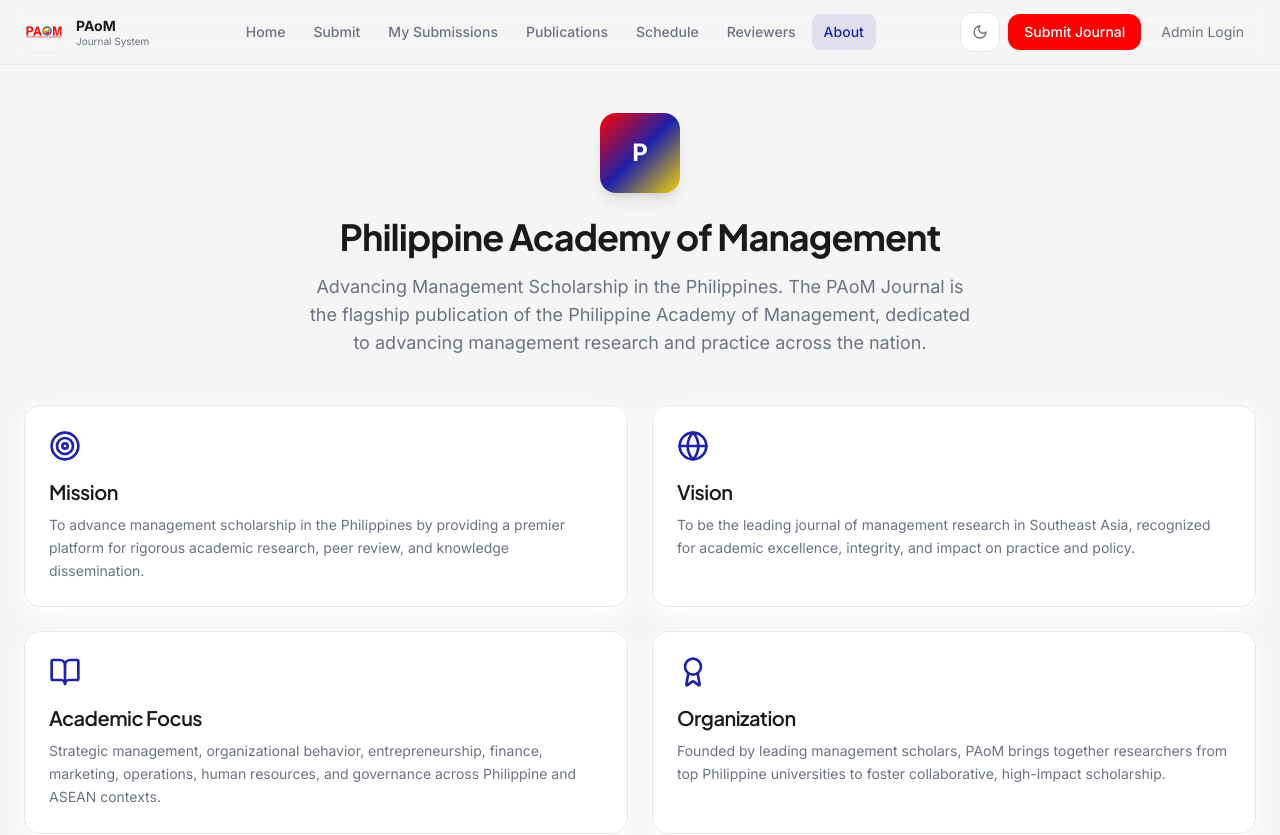
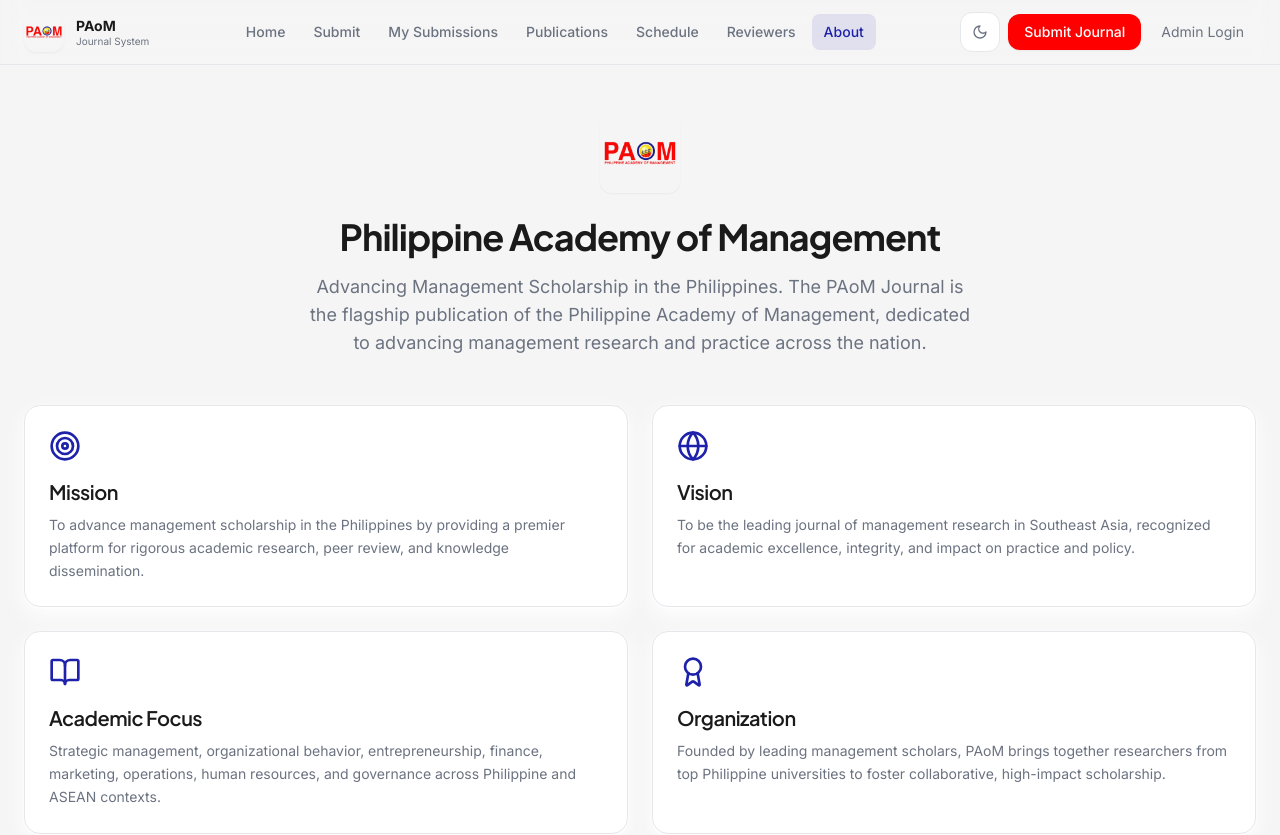
Before and after one commit to maryirishdeocampo/paom-journal, a Next.js app: page /about in a window 1280 px wide. Shown: the top 835 px of the page. Built offline with nearby package versions, Linux system fonts and the light colour scheme.

Commit message:
Fix logo path for GitHub Pages

```diff
--- a/next.config.ts
+++ b/next.config.ts
@@ -13,6 +13,9 @@
   basePath,
   assetPrefix: basePath ? `${basePath}/` : undefined,
   trailingSlash: true,
+  env: {
+    NEXT_PUBLIC_BASE_PATH: basePath,
+  },
   images: {
     unoptimized: true,
   },
--- a/src/app/(public)/about/page.tsx
+++ b/src/app/(public)/about/page.tsx
@@ -1,6 +1,7 @@
 import { Award, BookOpen, Globe, Target } from "lucide-react";
 import { PageTransition } from "@/components/public/PageTransition";
 import { Card } from "@/components/ui/Card";
+import { Logo } from "@/components/ui/Logo";
 import { BRAND } from "@/lib/constants";
 
 const highlights = [
@@ -39,8 +40,8 @@
     <PageTransition>
       <div className="mx-auto max-w-7xl px-4 py-12 sm:px-6">
         <div className="mb-12 text-center">
-          <div className="mx-auto mb-6 flex h-20 w-20 items-center justify-center rounded-2xl bg-gradient-to-br from-paom-red via-paom-blue to-paom-gold text-2xl font-bold text-white shadow-lg">
-            P
+          <div className="mx-auto mb-6 flex justify-center">
+            <Logo showText={false} size="lg" href="/about" />
           </div>
           <h1 className="text-3xl font-bold sm:text-4xl">{BRAND.name}</h1>
           <p className="mx-auto mt-4 max-w-2xl text-lg text-muted">
--- a/src/components/ui/Logo.tsx
+++ b/src/components/ui/Logo.tsx
@@ -3,49 +3,70 @@
 import Image from "next/image";
 import Link from "next/link";
 import { useState } from "react";
+import { withBasePath } from "@/lib/base-path";
 import { cn } from "@/lib/utils";
 
 interface LogoProps {
   className?: string;
   showText?: boolean;
   href?: string;
+  size?: "sm" | "md" | "lg";
 }
 
 /**
  * To use your PAoM logo, save it as: public/paom-logo.png
  * Recommended: PNG, 512×512, transparent background.
  */
-const LOGO_PATH = "/paom-logo.png";
+const LOGO_PATH = withBasePath("/paom-logo.png");
 
-function LogoMark() {
+const sizes = {
+  sm: 32,
+  md: 40,
+  lg: 80,
+};
+
+function LogoMark({ size = "md" }: { size?: "sm" | "md" | "lg" }) {
   const [imageFailed, setImageFailed] = useState(false);
+  const px = sizes[size];
 
   if (imageFailed) {
     return (
-      <div className="flex h-10 w-10 items-center justify-center rounded-xl bg-gradient-to-br from-paom-red via-paom-blue to-paom-gold shadow-sm">
+      <div
+        className="flex items-center justify-center rounded-xl bg-gradient-to-br from-paom-red via-paom-blue to-paom-gold shadow-sm"
+        style={{ width: px, height: px }}
+      >
         <span className="text-sm font-bold text-white">P</span>
       </div>
     );
   }
 
   return (
-    <div className="relative h-10 w-10 overflow-hidden rounded-xl shadow-sm">
+    <div
+      className="relative overflow-hidden rounded-xl shadow-sm"
+      style={{ width: px, height: px }}
+    >
       <Image
         src={LOGO_PATH}
         alt="PAoM Logo"
-        width={40}
-        height={40}
+        width={px}
+        height={px}
         className="object-contain"
         onError={() => setImageFailed(true)}
+        unoptimized
       />
     </div>
   );
 }
 
-export function Logo({ className, showText = true, href = "/" }: LogoProps) {
+export function Logo({
+  className,
+  showText = true,
+  href = "/",
+  size = "md",
+}: LogoProps) {
   return (
     <Link href={href} className={cn("flex items-center gap-3", className)}>
-      <LogoMark />
+      <LogoMark size={size} />
       {showText && (
         <div className="hidden sm:block">
           <p className="text-sm font-bold leading-tight text-foreground">PAoM</p>
--- /dev/null
+++ b/src/lib/base-path.ts
@@ -0,0 +1,7 @@
+/** Base path for GitHub Pages project sites (e.g. "/paom-journal"). Empty for local dev. */
+export const basePath = process.env.NEXT_PUBLIC_BASE_PATH ?? "";
+
+export function withBasePath(path: string): string {
+  const normalized = path.startsWith("/") ? path : `/${path}`;
+  return `${basePath}${normalized}`;
+}
```
